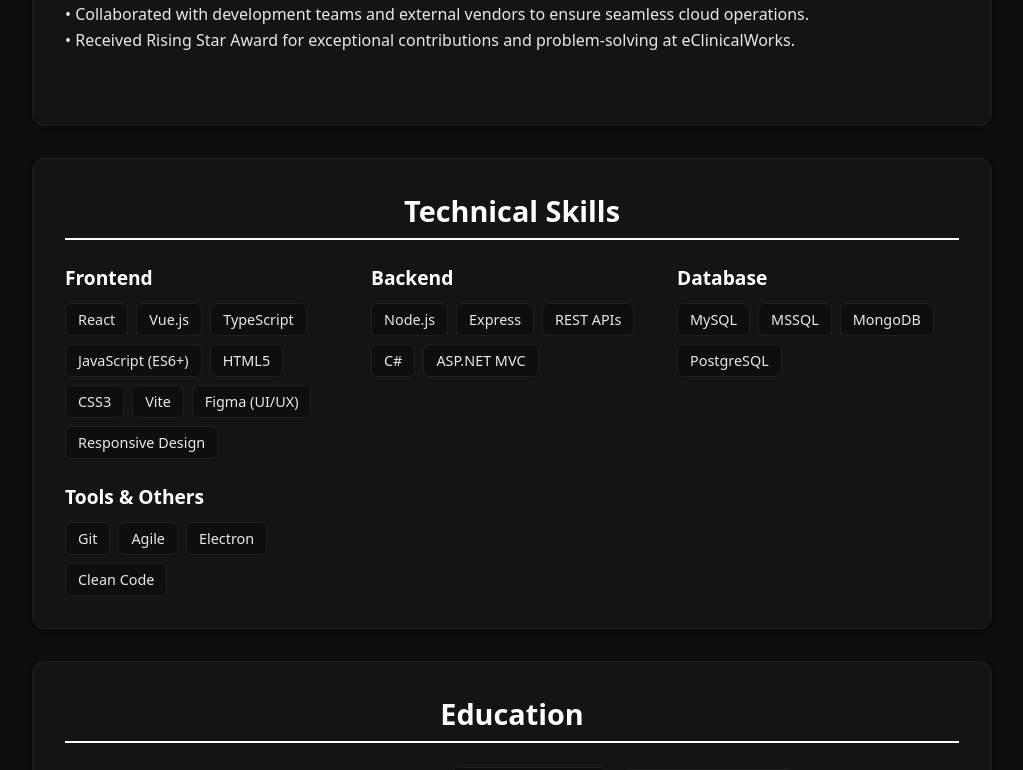
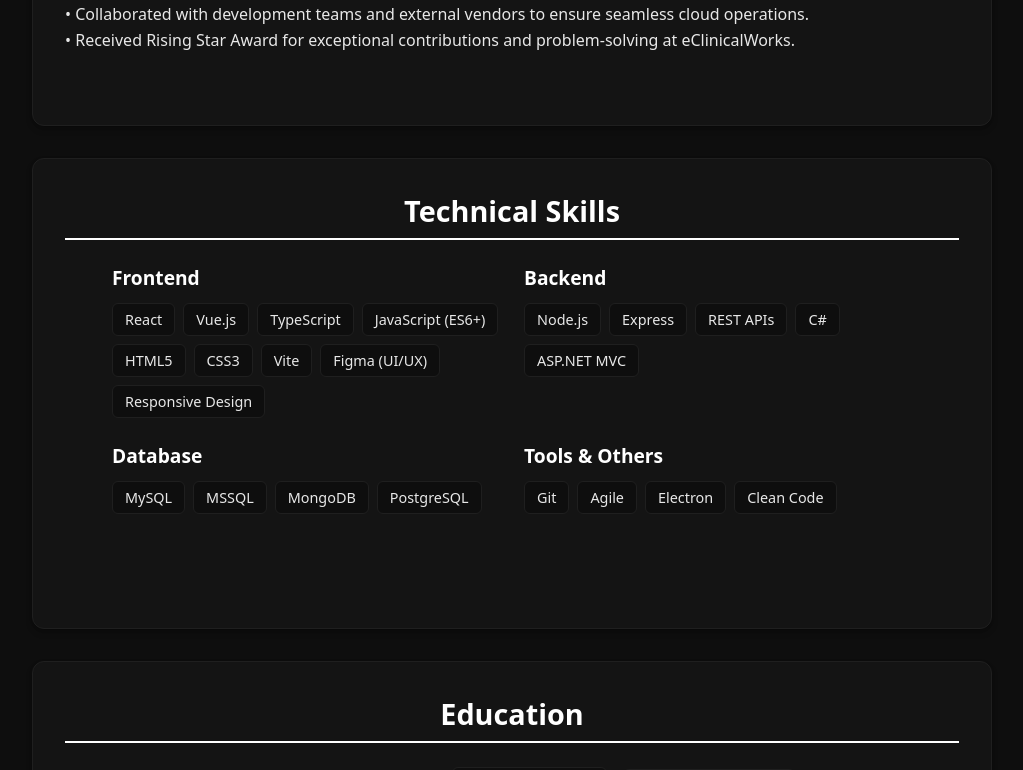
Before and after one commit to ParthMistry57/Portfolio, a React app in the folder frontend/: page /experience in a window 1280 px wide. Shown: the part 556-1326 px from the top of the page, without its empty margins (128-1151 px from the left). Built offline with nearby package versions, Linux system fonts and the light colour scheme; the HTML template or start-up script is replaced by a standard one.

Commit message:
update skills layout to 2x2 grid

```diff
--- a/frontend/src/styles/global.css
+++ b/frontend/src/styles/global.css
@@ -643,6 +643,7 @@ body {
   color: var(--accent);
   margin-bottom: 40px;
   font-size: 2.5rem;
+  font-weight: 700;
 }
 
 .experience-section {
@@ -732,8 +733,13 @@ body {
 
 .skills-grid {
   display: grid;
-  grid-template-columns: repeat(auto-fit, minmax(250px, 1fr));
+  grid-template-columns: 1fr 1fr;
+  grid-template-rows: 1fr 1fr;
   gap: 24px;
+  margin-top: 24px;
+  max-width: 800px;
+  margin-left: auto;
+  margin-right: auto;
 }
 
 .skill-category h4 {
@@ -778,6 +784,7 @@ body {
   }
   .skills-grid {
     grid-template-columns: 1fr;
+    grid-template-rows: auto;
   }
   .skill-tags {
     justify-content: flex-start;
```
